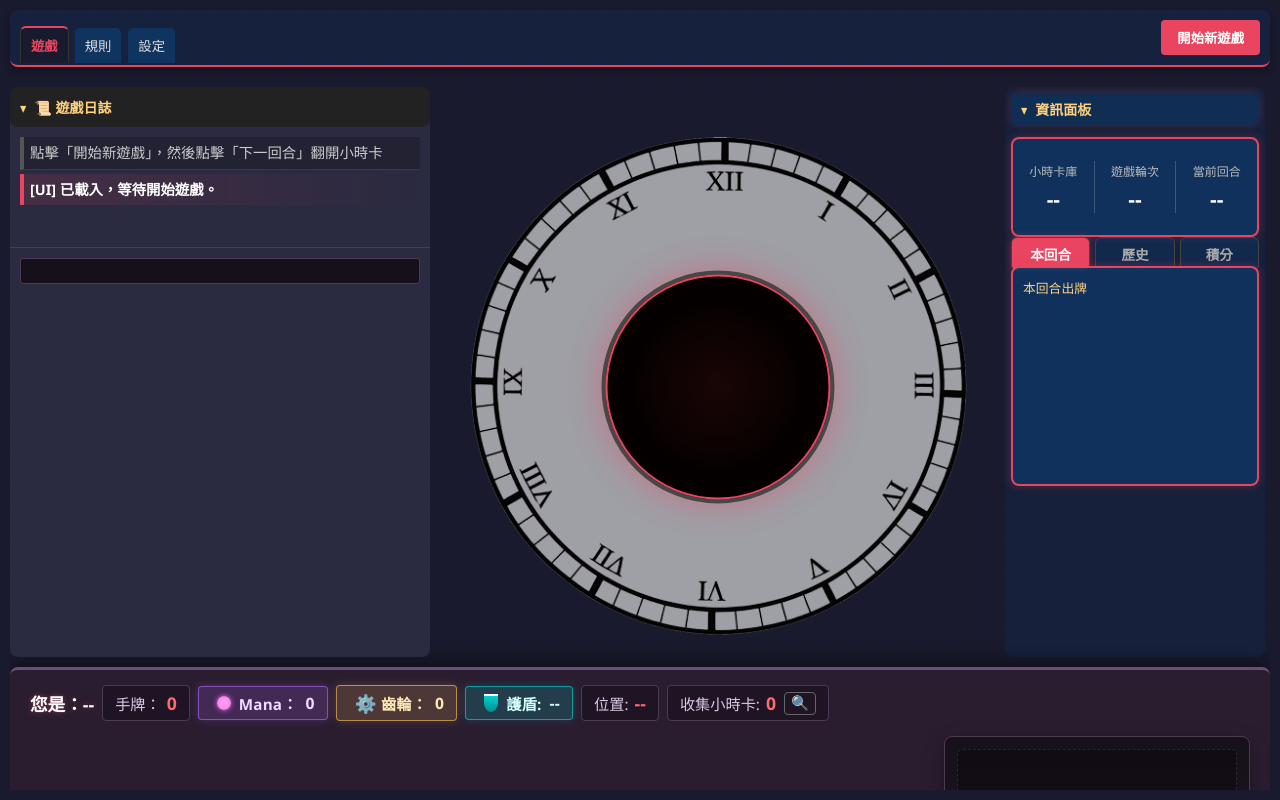
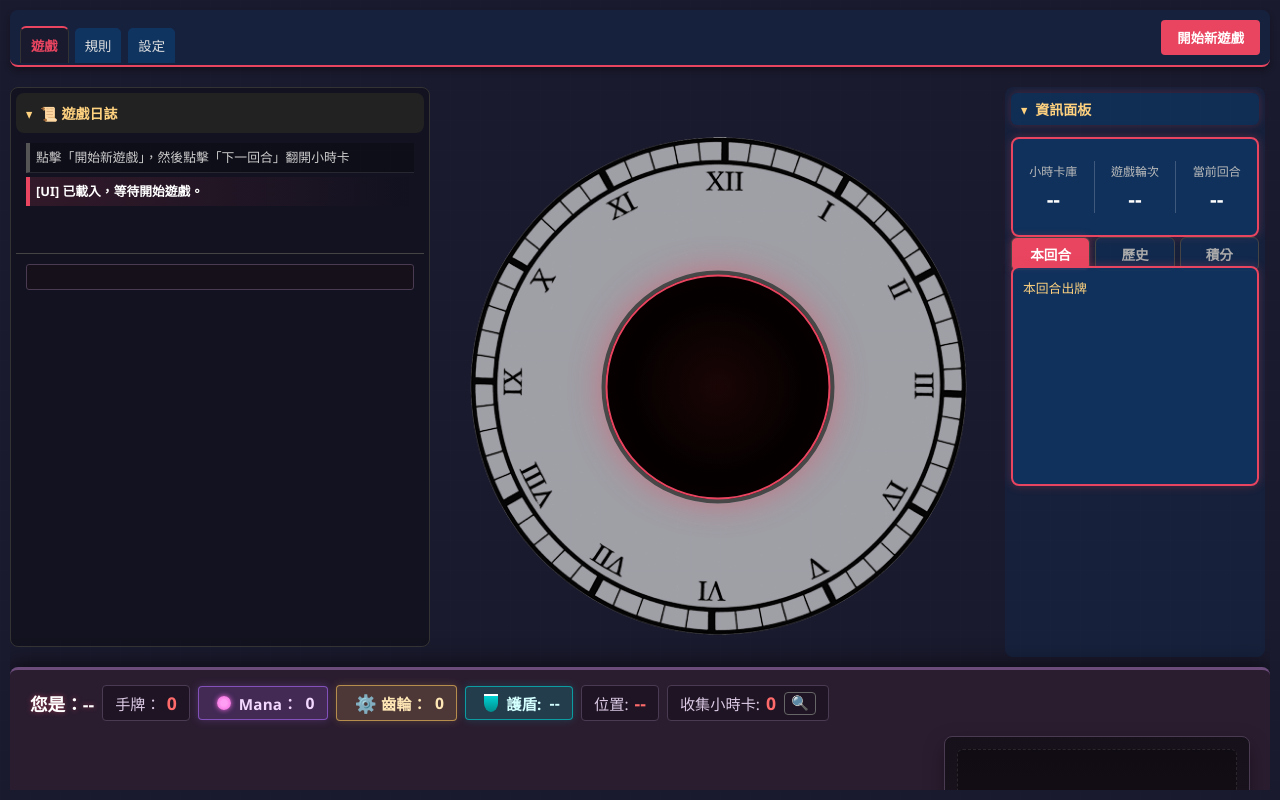
Before and after one commit to boychan1231/Eaten-into-Memory, a plain HTML site: page index.html in a window 1280 px wide. Drawn offline with Linux system fonts and the light colour scheme.

Commit message:
log-section fix

```diff
--- a/style.css
+++ b/style.css
@@ -415,14 +415,15 @@ input:checked + .slider:before { transform: translateX(16px); }
 
 /* --- 側邊欄與日誌 --- */
 .log-section {
-    flex: none;
-    width: 100%;
-    background-color: var(--player-bg);
+    flex: 1;/* ✅ 關鍵修正：flex: 1 讓它自動填滿剩餘空間，但允許縮小 */
+    min-height: 0;     /* 必須設定 min-height: 0 否則 flex 子元素捲軸會失效 */
+    margin-bottom: 10px;
+    background: rgba(0, 0, 0, 0.3);
     border-radius: 8px;
-    display: flex;
-    flex-direction: column;
-    max-height: 600px;
-    height: 100%;
+    padding: 5px;
+    overflow-y: auto; /* 內容多時出現捲軸 */
+    /* 視覺優化 */
+    border: 1px solid #333;
 }
 
 .log-section-summary {
@@ -482,7 +483,7 @@ input:checked + .slider:before { transform: translateX(16px); }
     border-bottom: 1px solid rgba(255, 255, 255, 0.1); /* 柔和的底線 */
     background-color: rgba(0, 0, 0, 0.2); /* 深色背景，與面板區隔 */
     border-left: 4px solid #555;     /* 左側視覺引導線 (灰色預設) */
-    font-size: 0.9rem;
+    font-size: 0.8rem;
     line-height: 1.5;
     color: #ccc;
     transition: background-color 0.2s; /* 懸停時平滑過渡 */
@@ -631,10 +632,6 @@ input:checked + .slider:before { transform: translateX(16px); }
         width: min(420px, 90vw);
         height: min(420px, 90vw);
         margin-top: 10px;
-    }
-
-    .log-section {
-        order: 1;
     }
 }
 
```
